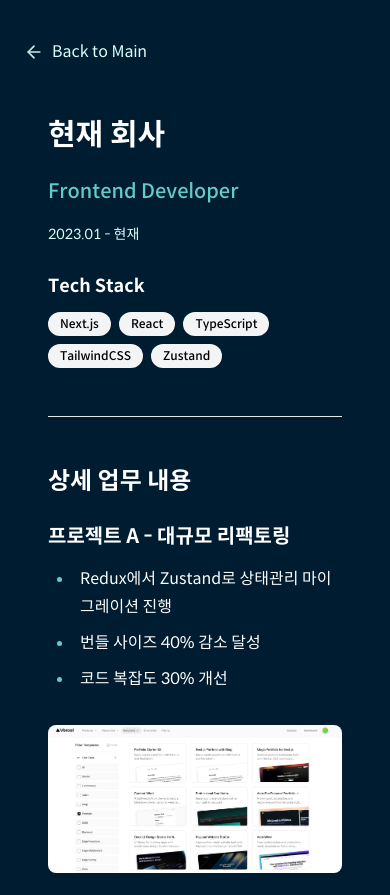
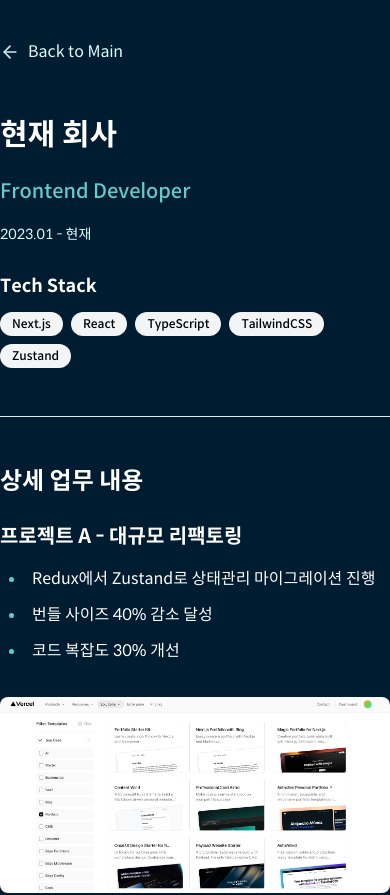
Before and after one commit to meldyssey/rjy-portfolio, a Next.js app: page /experience/company-1 in a window 390 px wide. Shown: the top 895 px of the page. Built offline with nearby package versions, Linux system fonts and the light colour scheme.

Commit message:
style: 반응형 레이아웃 및 스타일 개선
- 레이아웃 패딩 구조 개선 (전역 px-6 제거)
- Hero 텍스트 크기 조정으로 모바일 가독성 향상
- 프로젝트 버튼 모바일 반응형 레이아웃 개선

```diff
--- a/src/app/(with-backbutton)/experience/[slug]/page.tsx
+++ b/src/app/(with-backbutton)/experience/[slug]/page.tsx
@@ -19,7 +19,7 @@ export default async function Page({
   const { metadata, content } = experience;
 
   return (
-    <article className="prose max-w-4xl mx-auto px-6 py-12">
+    <article className="prose max-w-4xl mx-auto py-12">
       {/* 헤더 */}
       <div className="mb-8 pb-6 border-b border-gray-200">
         <h1 className="text-3xl font-bold mb-2">{metadata.company}</h1>
--- a/src/app/(with-backbutton)/project/[slug]/page.tsx
+++ b/src/app/(with-backbutton)/project/[slug]/page.tsx
@@ -19,7 +19,7 @@ export default async function Page({
   const { metadata, content } = project;
 
   return (
-    <article className="prose max-w-4xl mx-auto px-6 pt-20 py-12">
+    <article className="prose max-w-4xl mx-auto pt-20 py-12">
       {/* 헤더 */}
       <div className="mb-8 pb-6 border-b border-gray-200">
         <h1 className="text-3xl font-bold mb-2">{metadata.title}</h1>
--- a/src/app/layout.tsx
+++ b/src/app/layout.tsx
@@ -29,7 +29,7 @@ export default function RootLayout({
       <body
         className={`${geistSans.variable} ${geistMono.variable} antialiased`}
       >
-        <main className="max-w-4xl mx-auto px-6">{children}</main>
+        <main className="max-w-4xl mx-auto">{children}</main>
         <Footer />
         <ScrollToTop />
       </body>
--- a/src/components/Hero.tsx
+++ b/src/components/Hero.tsx
@@ -26,7 +26,7 @@ export default function Hero() {
         <h1 className="text-4xl font-bold mb-4">
           안녕하세요, 저는 Frontend 개발자
         </h1>
-        <h1 className="text-6xl font-bold mb-6 bg-gradient-to-r from-primary to-blue-600 bg-clip-text text-transparent animate-gradient">
+        <h1 className="text-5xl font-bold mb-6 bg-gradient-to-r from-primary to-blue-600 bg-clip-text text-transparent animate-gradient">
           류정윤입니다
         </h1>
         <p className="text-2xl text-neutral">
--- a/src/components/Projects.tsx
+++ b/src/components/Projects.tsx
@@ -58,11 +58,11 @@ export function ProjectItem({ ...project }: ProjectProps) {
           </div>
 
           {/* 버튼 그룹 */}
-          <div className="flex items-center justify-between gap-4 relative z-20">
+          <div className="flex flex-col sm:flex-row sm:items-center sm:justify-between gap-3 relative z-20">
             {/* 상세보기 */}
             <Link
               href={`/project/${project.slug}`}
-              className="inline-flex items-center gap-2 px-4 py-2 text-sm font-medium bg-primary text-secondary rounded-full hover:opacity-80 transition-all"
+              className="inline-flex items-center justify-center gap-2 px-4 py-2 text-sm font-medium bg-primary text-secondary rounded-full hover:opacity-80 transition-all"
             >
               상세보기 →
             </Link>
@@ -74,7 +74,7 @@ export function ProjectItem({ ...project }: ProjectProps) {
                   href={project.github}
                   target="_blank"
                   rel="noopener noreferrer"
-                  className="px-4 py-2 text-sm font-medium bg-black text-white rounded-full hover:opacity-80 transition-all"
+                  className="flex-1 sm:flex-none px-4 py-2 border-2 border-primary bg-secondary md:border-none text-sm font-medium text-center bg-black text-white rounded-full hover:opacity-80 transition-all"
                 >
                   GitHub →
                 </Link>
@@ -84,7 +84,7 @@ export function ProjectItem({ ...project }: ProjectProps) {
                   href={project.demo}
                   target="_blank"
                   rel="noopener noreferrer"
-                  className="px-4 py-2 text-sm font-medium bg-black text-white rounded-full hover:opacity-80 transition-all"
+                  className="flex-1 sm:flex-none px-4 py-2 border-2 border-primary bg-secondary md:border-none text-sm font-medium text-center text-white rounded-full hover:opacity-80 transition-all"
                 >
                   Demo →
                 </Link>
```
